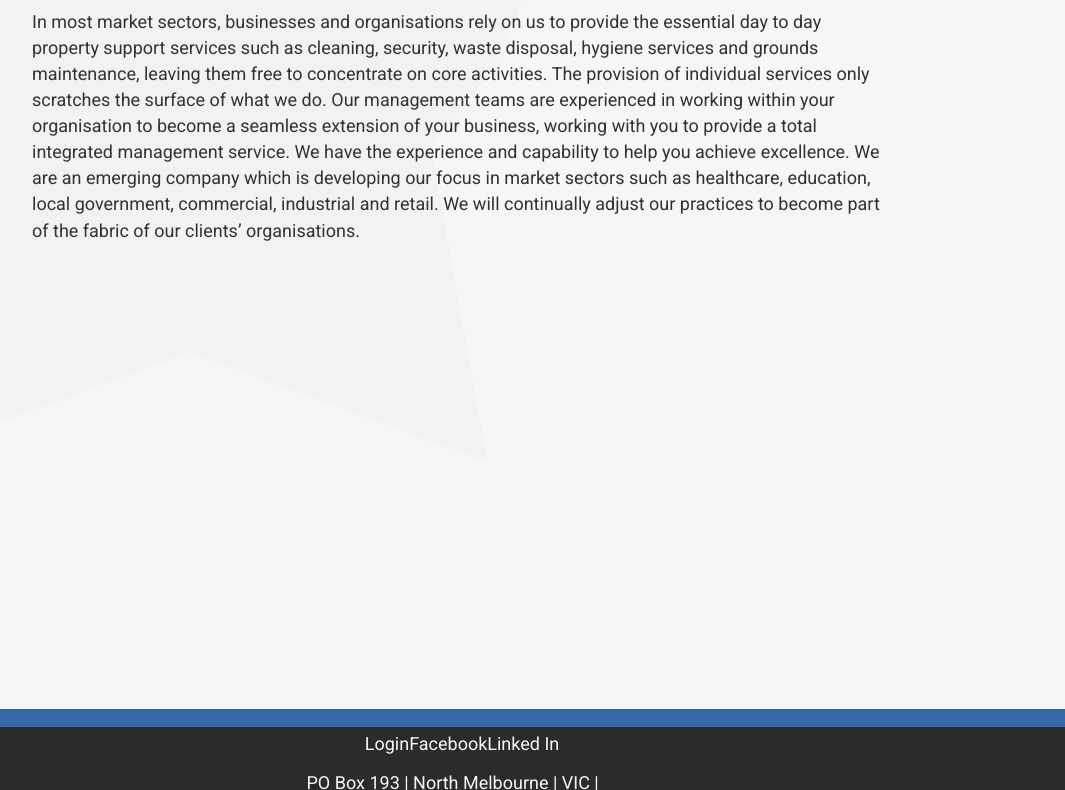
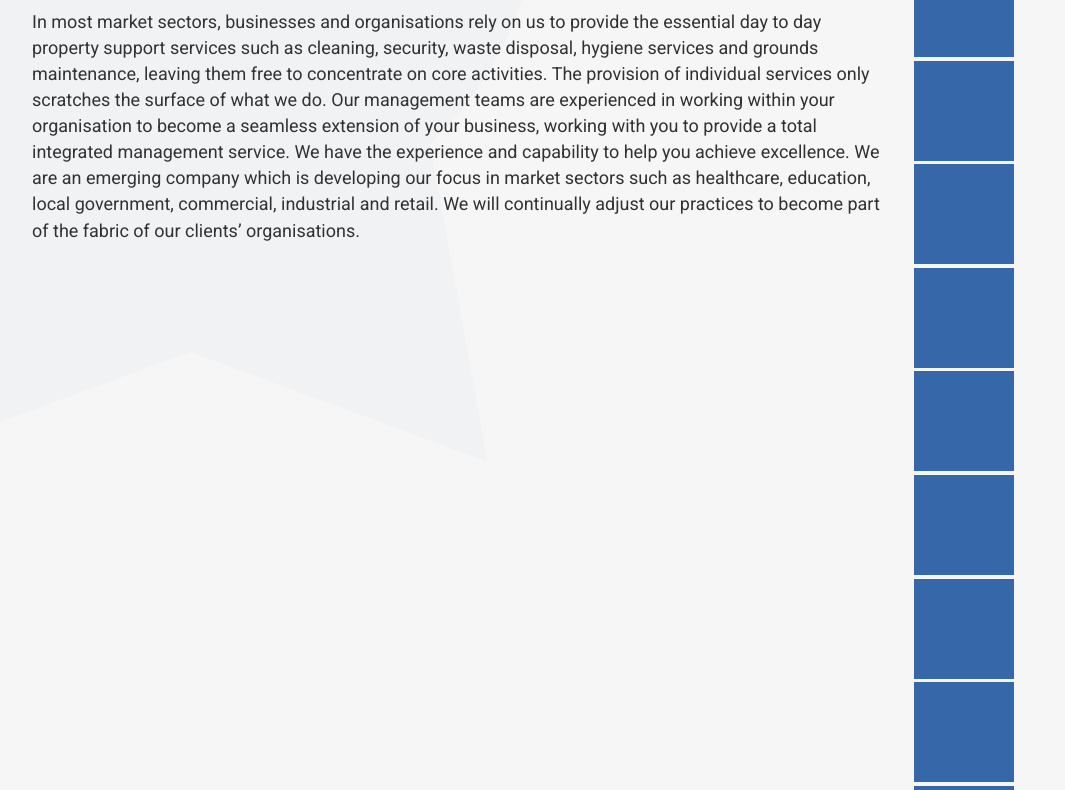
Before and after one commit to JaGaffney/jag-int, a Gatsby site: page /about in a window 1280 px wide. Shown: the part 569-1359 px from the top of the page, without its empty margins (178-1243 px from the left). Built offline with nearby package versions, Linux system fonts and the light colour scheme; Gatsby itself is replaced by a stand-in of ours; a web font is replaced by a local one.

Commit message:
added some basic Gsap animations just to see how it works

```diff
--- a/package.json
+++ b/package.json
@@ -13,6 +13,7 @@
     "gatsby-plugin-sharp": "^2.4.3",
     "gatsby-source-filesystem": "^2.1.46",
     "gatsby-transformer-sharp": "^2.3.13",
+    "gsap": "^3.2.4",
     "prop-types": "^15.7.2",
     "react": "^16.12.0",
     "react-dom": "^16.12.0",
--- /dev/null
+++ b/src/components/gsap-animation.js
@@ -0,0 +1,41 @@
+import React, { useEffect, useState } from "react"
+
+import { gsap } from "gsap"
+
+const GSAP = props => {
+  // need a way to set the total based on how big the element is
+  const [boxTotal, setBoxTotal] = useState(15)
+
+  useEffect(() => {
+    gsap.from(".box", {
+      duration: 3,
+      scale: 0.5,
+      opacity: 0,
+      delay: 0.5,
+      stagger: 0.2,
+      ease: "elastic",
+      force3D: true,
+    })
+  }, [])
+
+  const range = (start, end) => {
+    return Array(end - start + 1)
+      .fill()
+      .map((_, idx) => start + idx)
+  }
+  const itemCreation = range(1, boxTotal)
+
+  const boxGenerator = index => {
+    return <div className="box" key={`box-${index}-key`}></div>
+  }
+
+  return (
+    <div className="box-animation-container">
+      {itemCreation.map((item, index) => {
+        return boxGenerator(index)
+      })}
+    </div>
+  )
+}
+
+export default GSAP
--- a/src/components/layout.js
+++ b/src/components/layout.js
@@ -4,6 +4,8 @@ import { useStaticQuery, graphql } from "gatsby"
 
 import Header from "./header"
 import Footer from "./footer"
+
+import GSAP from "../components/gsap-animation"
 
 import "./layout.css"
 
@@ -26,6 +28,7 @@ const Layout = ({ children }) => {
           <div className="bannerBadge"></div>
         </div>
 
+        <GSAP />
         <main>{children}</main>
         <footer>
           <Footer />
--- a/src/pages/about.js
+++ b/src/pages/about.js
@@ -1,5 +1,4 @@
 import React from "react"
-import { Link } from "gatsby"
 
 import Layout from "../components/layout"
 import SEO from "../components/seo"
--- a/src/pages/contact.js
+++ b/src/pages/contact.js
@@ -1,10 +1,11 @@
 import React from "react"
-import { Link } from "gatsby"
 
 import Layout from "../components/layout"
 import SEO from "../components/seo"
 
 const ContactPage = () => (
+  // need data validation
+
   <Layout>
     <SEO title="Contact" />
 
@@ -13,7 +14,7 @@ const ContactPage = () => (
         name="contact"
         method="POST"
         data-netlify="true"
-        action="/"
+        action="/contact/thank-you"
         className="contact-form"
       >
         <input type="hidden" name="form-name" value="contact" />
--- a/src/pages/index.js
+++ b/src/pages/index.js
@@ -9,6 +9,7 @@ import Item3 from "../components/indexComponents/item3"
 const IndexPage = () => (
   <Layout>
     <SEO title="Home" />
+
     <Item1 />
     <div className="item-break"></div>
     <Item2 />
--- a/src/styles/body.css
+++ b/src/styles/body.css
@@ -44,11 +44,11 @@
 }
 .item3__wrapper {
   width: 50%;
-  height: 100%;
+  /* height: 100%; */
   display: flex;
   justify-content: space-evenly;
   align-items: center;
-  flex-direction: column;
+  /* flex-direction: column; */
   flex-wrap: wrap;
 }
 .item3__image {
--- a/src/styles/generics.css
+++ b/src/styles/generics.css
@@ -41,3 +41,10 @@
   border: none;
   background: none;
 }
+
+.box {
+  margin: 0.2rem;
+  height: 100px;
+  width: 100px;
+  background: var(--dominant);
+}
--- a/src/styles/layout.css
+++ b/src/styles/layout.css
@@ -12,6 +12,7 @@ header {
   width: 100%;
   background: var(--background-main);
   color: var(--accent);
+  z-index: 1;
 }
 main {
   margin: 10rem 0;
@@ -19,6 +20,7 @@ main {
   min-height: 45rem;
   width: 100%;
   grid-column: 2;
+  grid-row: 1;
   background: var(--background-main);
   display: flex;
   flex-direction: column;
@@ -64,7 +66,13 @@ footer {
 /* Banner */
 .banner-container {
   grid-column: 1 / 4;
+  grid-row: 1;
   width: 100%;
   height: 20rem;
   background: var(--light-pink);
 }
+
+.box-animation-container {
+  grid-column: 3;
+  grid-row: 1;
+}
--- a/src/styles/responsive.css
+++ b/src/styles/responsive.css
@@ -1,4 +1,8 @@
 @media only screen and (max-width: 1000px) {
+  .box-animation-container {
+    display: none;
+  }
+
   .layout-container {
     grid-template-columns: 1% 98% 1%;
   }
```
Also changed, not shown: 1 other file.
